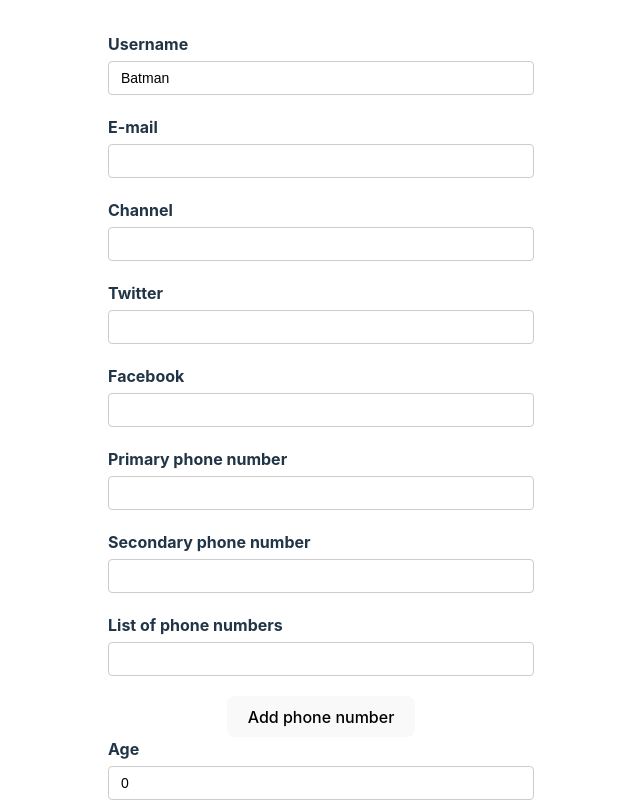
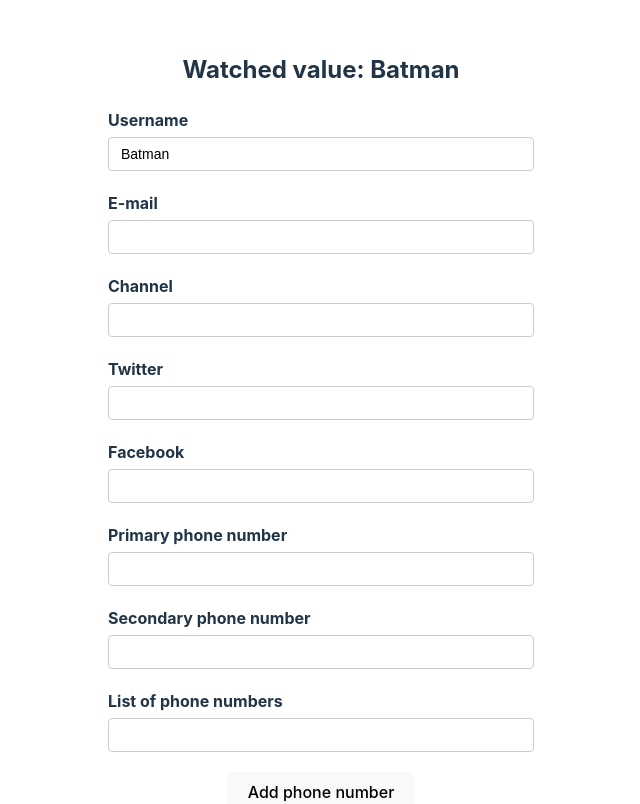
Before and after one commit to BhaumikDhameliya/react-hook-form, a React (Vite) app in the folder rhf-demo/: page / in a window 1280 px wide. Shown: the top 804 px of the page, without its empty margins (319-959 px from the left). Built offline with nearby package versions, Linux system fonts and the light colour scheme.

Commit message:
watch field values

```diff
--- a/rhf-demo/src/components/YouTubeForm.tsx
+++ b/rhf-demo/src/components/YouTubeForm.tsx
@@ -1,5 +1,6 @@
 import { useForm, useFieldArray } from "react-hook-form";
 import { DevTool } from "@hookform/devtools";
+import { useEffect } from "react";
 
 type FormValues = {
   username: string;
@@ -46,7 +47,7 @@ export default function YouTubeForm() {
     //   };
     // },
   });
-  const { register, control, handleSubmit, formState } = form;
+  const { register, control, handleSubmit, formState, watch } = form;
   const { errors } = formState;
 
   const { fields, append, remove } = useFieldArray({
@@ -58,8 +59,21 @@ export default function YouTubeForm() {
     console.log("Form submitted", data);
   };
 
+  const watchUsername = watch("username");
+  // const watchUsernameAndEmail = watch(["username", "email"]);
+  // const watchAllFields = watch();
+
+  useEffect(() => {
+    const subscription = watch((value) => {
+      console.log("value----->", value);
+    });
+    return () => subscription.unsubscribe();
+  }, [watch]);
+
+  console.count("rendered");
   return (
     <div>
+      <h2>Watched value: {watchUsername}</h2>
       <form onSubmit={handleSubmit(onSubmit)} noValidate>
         <div className="form-control">
           <label htmlFor="username">Username</label>
```
